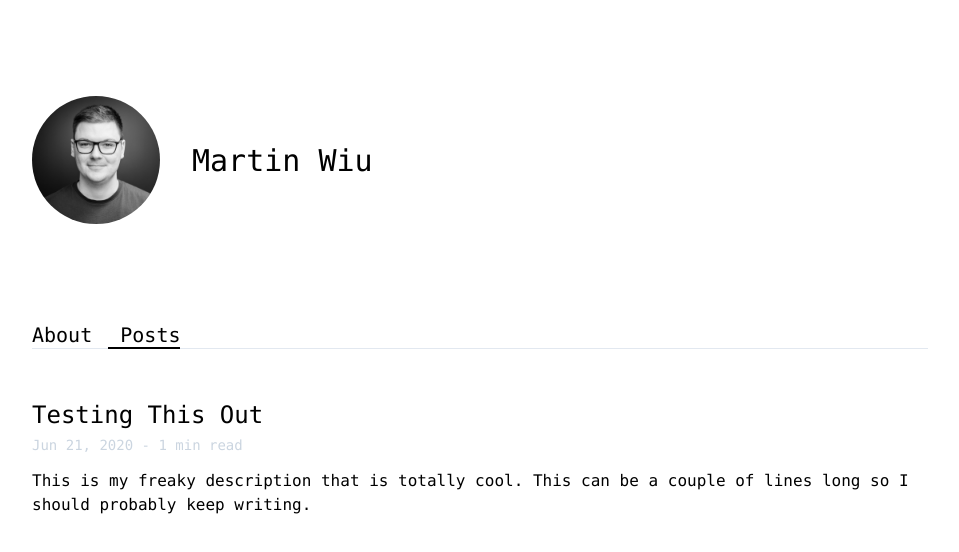
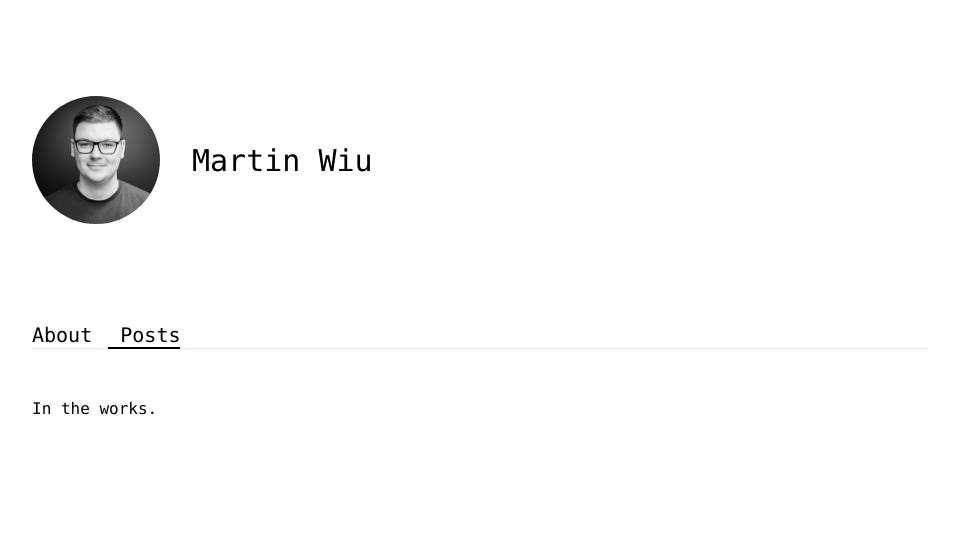
Before and after one commit to wiu753/martinwiu.com, a Nuxt app: page /posts in a window 1280 px wide. Shown: the top 552 px of the page, without its empty margins (160-1119 px from the left). Built offline with nearby package versions, Linux system fonts and the light colour scheme; what @tailwindcss/ui would draw is missing.

Commit message:
Udate posts page to hide posts temporaryily

```diff
--- a/pages/posts/index.vue
+++ b/pages/posts/index.vue
@@ -1,6 +1,7 @@
 <template>
   <main>
-    <div v-for="post in posts" :key="post.slug" class="mb-10">
+    <p>In the works.</p>
+    <!-- <div v-for="post in posts" :key="post.slug" class="mb-10">
       <nuxt-link
         class="block text-2xl focus:text-gray-500 hover:text-gray-500"
         :to="'/posts/' + post.slug"
@@ -29,7 +30,7 @@
       >
         &gt;
       </button>
-    </div>
+    </div>  -->
   </main>
 </template>
 
```
